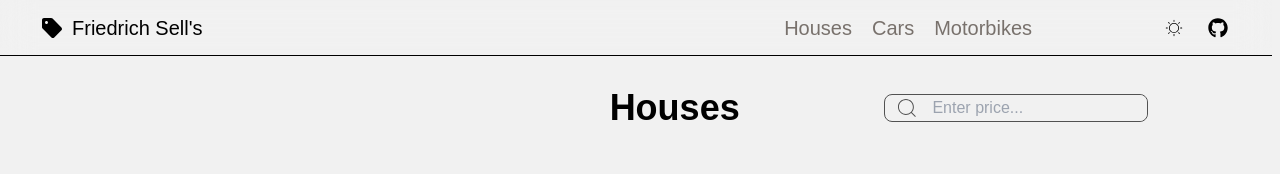
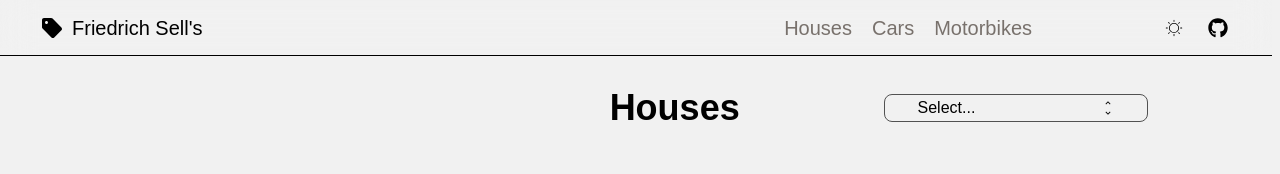
Before and after one commit to Friedrich482/react-houses-cars-motorbikes-sell, a React (Vite) app: page /houses in a window 1280 px wide. Shown: the top 174 px of the page. Built offline with nearby package versions, Linux system fonts and the light colour scheme.

Commit message:
minimal markup and style for the default search bar

```diff
--- /dev/null
+++ b/src/components/Search/SearchDropDownMenu.tsx
@@ -0,0 +1,51 @@
+import { useState } from "react";
+import SearchPriceBar from "./SearchPriceBar";
+import { twMerge as tm } from "tailwind-merge";
+import type { SearchPrice } from "../../types";
+import { MdKeyboardArrowDown, MdKeyboardArrowUp } from "react-icons/md";
+const SearchDropDownMenu = ({
+  dark,
+  priceSearch,
+  setPriceSearch,
+}: SearchPrice) => {
+  const [searchParameter, setSearchParameter] = useState("none");
+  return (
+    <div
+      className={tm(
+        "group flex h-7 w-7/12 items-center justify-center house-break:w-5/12",
+        dark && "",
+        searchParameter === "none" && "cursor-pointer",
+      )}
+    >
+      <div
+        className={tm(
+          "group flex h-full w-full min-w-40 items-center justify-center rounded-lg border border-neutral-600 bg-default-white house-break:w-6/12",
+          dark && "bg-default-black",
+        )}
+      >
+        {searchParameter === "none" ? (
+          <button
+            className={tm(
+              "flex items-center justify-between",
+              dark && "text-white",
+              searchParameter && "w-9/12",
+            )}
+          >
+            <div className="">Select...</div>
+            <div className="flex h-5 flex-col items-start justify-center">
+              <MdKeyboardArrowUp className="size-3" />
+              <MdKeyboardArrowDown className="size-3" />
+            </div>
+          </button>
+        ) : (
+          <SearchPriceBar
+            dark={dark}
+            priceSearch={priceSearch}
+            setPriceSearch={setPriceSearch}
+          />
+        )}
+      </div>
+    </div>
+  );
+};
+export default SearchDropDownMenu;
--- /dev/null
+++ b/src/components/Search/SearchPriceBar.tsx
@@ -0,0 +1,32 @@
+import { CiSearch } from "react-icons/ci";
+import { SearchPrice } from "../../types";
+import { twMerge as tm } from "tailwind-merge";
+const SearchPriceBar = ({ dark, priceSearch, setPriceSearch }: SearchPrice) => {
+  const searchInputHandler = (event: React.ChangeEvent<HTMLInputElement>) => {
+    setPriceSearch(Number(event.target.value));
+  };
+  return (
+    <>
+      <CiSearch
+        className={tm(
+          "peer size-6 w-2/12 flex-shrink-0 rounded-lg text-neutral-600",
+          dark && "bg-default-black",
+        )}
+      />
+      <input
+        type="number"
+        value={priceSearch === 0 ? "" : Number(priceSearch).toString()}
+        onChange={(event) => {
+          searchInputHandler(event);
+        }}
+        className={tm(
+          "h-full w-10/12 flex-shrink-0 rounded-lg bg-default-white indent-1 outline-none",
+          dark && "bg-default-black text-white",
+        )}
+        min={0}
+        placeholder="Enter price..."
+      />
+    </>
+  );
+};
+export default SearchPriceBar;
--- /dev/null
+++ b/src/components/Search/index.tsx
@@ -0,0 +1,4 @@
+import SearchPriceBar from "./SearchPriceBar";
+import SearchDropDownMenu from "./SearchDropDownMenu";
+export default SearchDropDownMenu;
+export { SearchPriceBar };
--- a/src/components/SearchBar.tsx
+++ /dev/null
@@ -1,44 +0,0 @@
-import { CiSearch } from "react-icons/ci";
-import { SearchPrice } from "../types";
-import { twMerge as tm } from "tailwind-merge";
-const SearchBar = ({ dark, priceSearch, setPriceSearch }: SearchPrice) => {
-  const searchInputHandler = (event: React.ChangeEvent<HTMLInputElement>) => {
-    setPriceSearch(Number(event.target.value));
-  };
-  return (
-    <div
-      className={tm(
-        "group flex h-7 w-7/12 items-center justify-center house-break:w-5/12",
-        dark && "bg-default-black",
-      )}
-    >
-      <div
-        className={tm(
-          "group flex h-full w-full min-w-40 items-center justify-center rounded-lg border border-neutral-600 bg-default-white house-break:w-6/12",
-          dark && "bg-default-black",
-        )}
-      >
-        <CiSearch
-          className={tm(
-            "peer size-6 w-2/12 flex-shrink-0 rounded-lg text-neutral-600",
-            dark && "bg-default-black",
-          )}
-        />
-        <input
-          type="number"
-          value={priceSearch === 0 ? "" : Number(priceSearch).toString()}
-          onChange={(event) => {
-            searchInputHandler(event);
-          }}
-          className={tm(
-            "h-full w-10/12 flex-shrink-0 rounded-lg bg-default-white indent-1 outline-none",
-            dark && "bg-default-black text-white",
-          )}
-          min={0}
-          placeholder="Enter price..."
-        />
-      </div>
-    </div>
-  );
-};
-export default SearchBar;
--- a/src/pages/HousesPage.tsx
+++ b/src/pages/HousesPage.tsx
@@ -1,7 +1,7 @@
 import Houses from "../components/House";
 import type { DarkModeProps } from "../types";
 import { twMerge as tm } from "tailwind-merge";
-import SearchBar from "../components/SearchBar";
+import SearchDropDownMenu from "../components/Search/";
 import { useState } from "react";
 const HousesPage = ({ dark }: DarkModeProps) => {
   const [priceSearch, setPriceSearch] = useState(0);
@@ -16,7 +16,7 @@ const HousesPage = ({ dark }: DarkModeProps) => {
         >
           Houses
         </h2>
-        <SearchBar
+        <SearchDropDownMenu
           dark={dark}
           priceSearch={priceSearch}
           setPriceSearch={setPriceSearch}
```
